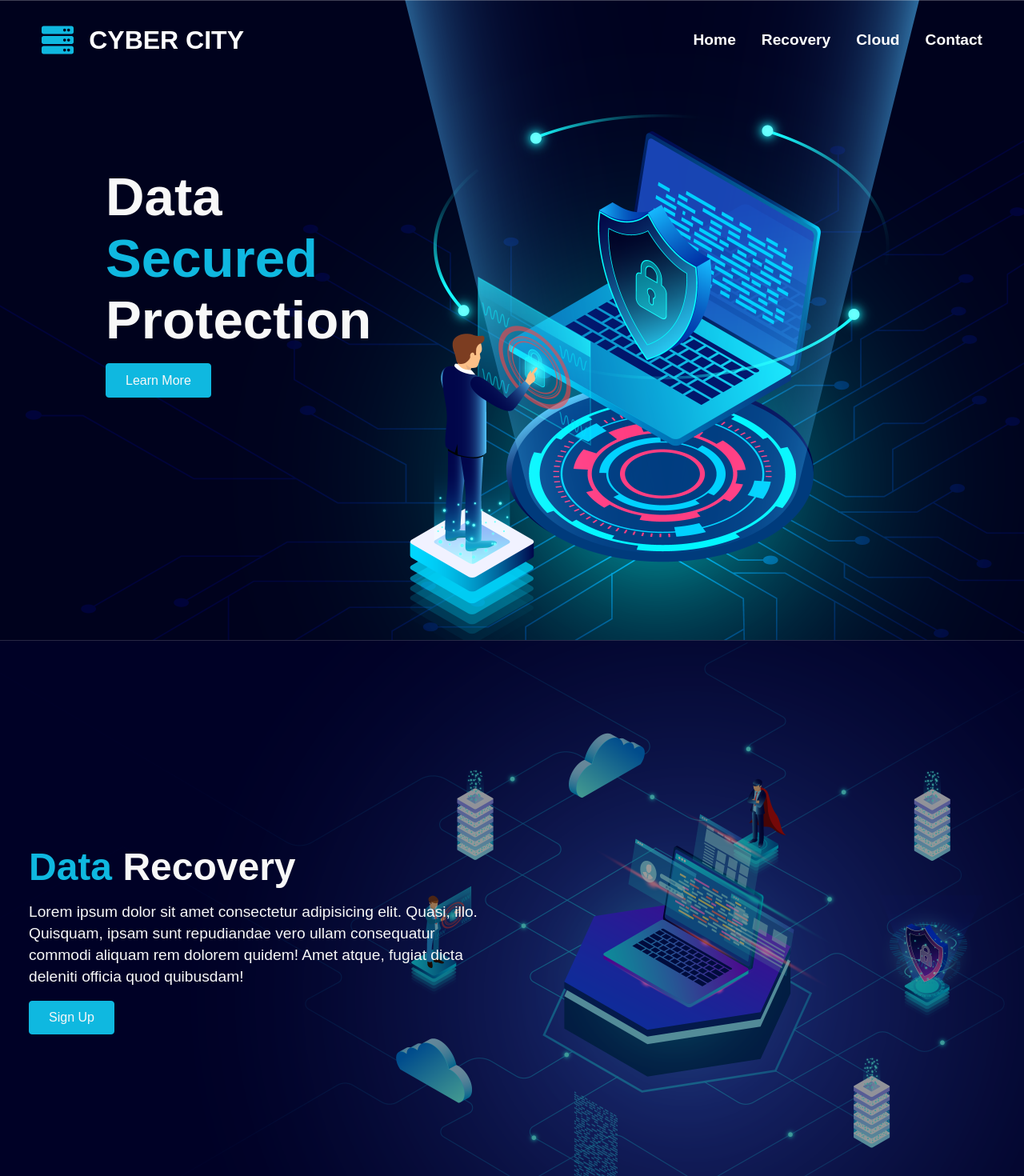
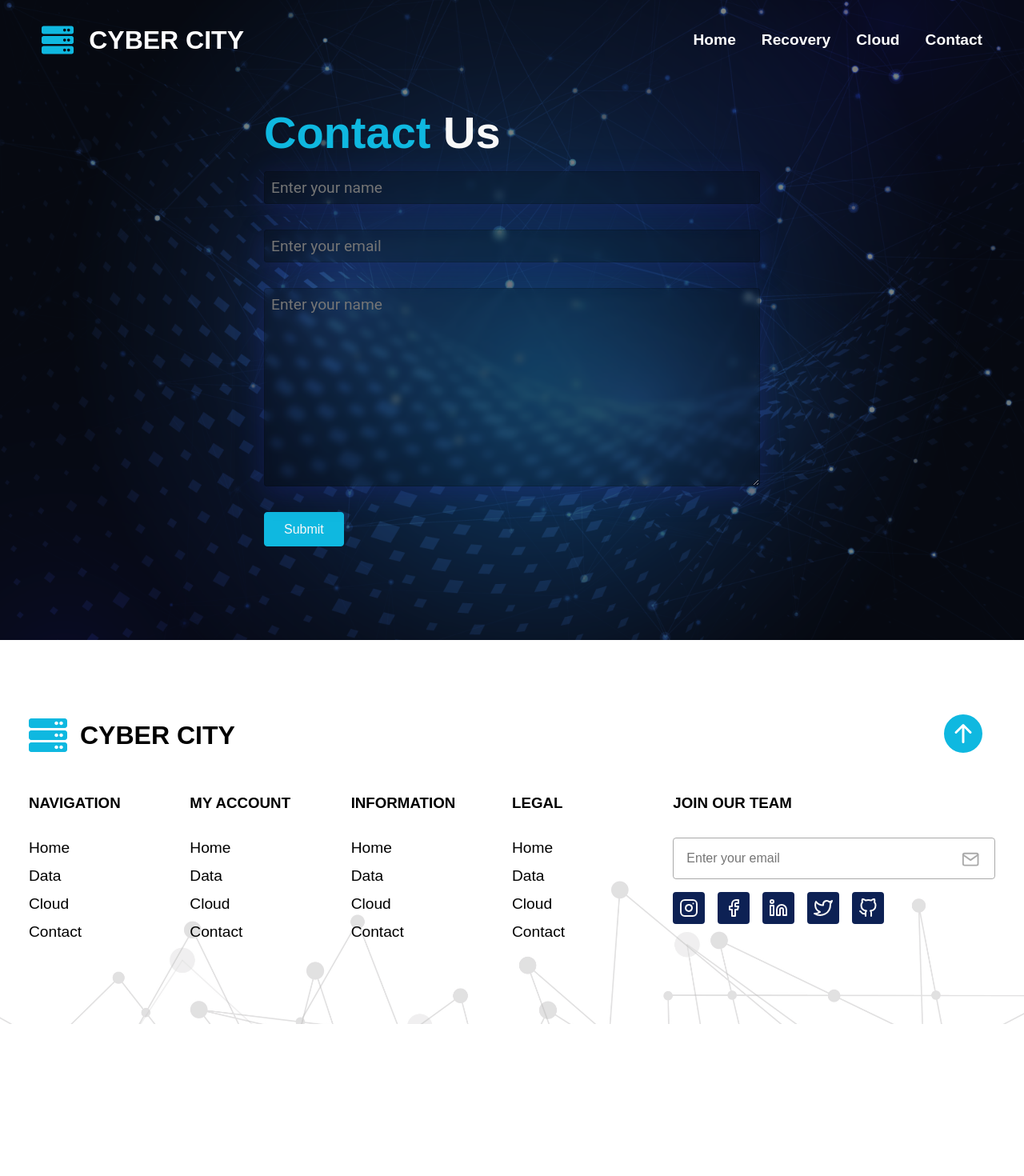
Before and after one commit to AhmedShaykh/Agency-Website, a React (Create React App) app: page /contact in a window 1280 px wide. Shown: the top 1470 px of the page at 80% size. After the commit the page ends 1280 px from the top, so only its background shows below. Built offline with nearby package versions, Linux system fonts and the light colour scheme; a web font is replaced by a local one.

Commit message:
Git Init

```diff
--- a/src/App.jsx
+++ b/src/App.jsx
@@ -1,7 +1,7 @@
 import React from "react";
 import Navbar from './Components/Navbar/Navbar.jsx';
 import Hero from './Components/Hero/Hero.jsx';
-import Data from './Components/Data/Data.jsx';
+// import Data from './Components/Data/Data.jsx';
 import Recovery from "./Components/Recovery/Recovery.jsx";
 import Cloud from './Components/Cloud/Cloud.jsx'
 import Contact from "./Components/Contact/Contact.jsx";
@@ -13,7 +13,7 @@ function App() {
       <Navbar />
       <Hero />
       <Recovery />
-      <Data />
+      {/* <Data /> */}
       <Cloud />
       <Contact />
       <Footer />
--- a/src/Components/Contact/ContactStyles.css
+++ b/src/Components/Contact/ContactStyles.css
@@ -21,6 +21,7 @@
     align-items: center;
     height: 100%;
     color: #f8f8f8;
+    padding-top: 2rem;
 }
 
 .contact form {
--- a/src/Components/Footer/Footer.jsx
+++ b/src/Components/Footer/Footer.jsx
@@ -36,7 +36,7 @@ const Footer = () => {
                         <p className='pointer'>Contact</p>
                     </div>
                     <div className="col">
-                        <h3>Information</h3>
+                        <h3 className='pointer'>Information</h3>
                         <p className='pointer'>Home</p>
                         <p className='pointer'>Data</p>
                         <p className='pointer'>Cloud</p>
--- a/src/Components/Footer/FooterStyles.css
+++ b/src/Components/Footer/FooterStyles.css
@@ -97,12 +97,17 @@ h2 {
 
 .footer form .social-icon {
     margin: 1rem 1rem 1rem 0;
-    padding: .6rem;
+    padding: .5rem;
     background-color: var(--primary-dark);
     border-radius: 4px;
     color: #f8f8f8;
-    font-size: 3rem;
+    font-size: 2.5rem;
     cursor: pointer;
+}
+
+.footer form .social-icon:hover {
+    transform: scale(1.5);
+    transition: 0.3s;
 }
 
 .footer .col-container .col .pointer {
--- a/src/Components/Navbar/Navbar.jsx
+++ b/src/Components/Navbar/Navbar.jsx
@@ -1,6 +1,6 @@
 import React, { useState } from 'react';
 import { FaServer, FaBars, FaTimes, } from 'react-icons/fa';
-// import { Link } from 'react-router-dom';
+import { Link } from 'react-router-dom';
 import './NavbarStyles.css';
 
 const Navbar = () => {
@@ -17,14 +17,10 @@ const Navbar = () => {
                 </div>
 
                 <ul className={nav ? 'nav-menu active' : 'nav-menu'}>
-                    {/* <li><Link to='/'>Home</Link></li>
-                    <li><Link to='/recovery'>Recovery</Link> </li>
-                    <li><Link to='/cloud'>Cloud</Link></li>
-                    <li><Link to='/contact'>Contact</Link></li> */}
-                    <li className='li'>Home</li>
-                    <li className='li'>Recovery</li>
-                    <li className='li'>Cloud</li>
-                    <li className='li'>Contact</li>
+                    <li className='li'><Link to='/'><a>Home</a></Link></li>
+                    <li className='li'><Link to='/recovery'><a>Recovery</a></Link> </li>
+                    <li className='li'><Link to='/cloud'><a>Cloud</a></Link></li>
+                    <li className='li'><Link to='/contact'><a>Contact</a></Link></li>
                 </ul>
 
                 <div className="hamburger" onClick={handleNav}>
--- a/src/Components/Navbar/NavbarStyles.css
+++ b/src/Components/Navbar/NavbarStyles.css
@@ -55,9 +55,18 @@
     cursor: pointer;
 }
 
+a:hover {
+    color: var(--primary-color);
+}
+
 .navbar .icon {
     font-size: 1.4rem;
     color: #fff;
+    cursor: pointer;
+}
+
+.navbar .icon:hover {
+    color: var(--primary-color);
 }
 
 @media screen and (max-width: 940px) {
--- a/src/index.js
+++ b/src/index.js
@@ -1,11 +1,22 @@
 import React from 'react';
-import ReactDOM from 'react-dom/client';
+import ReactDOM from 'react-dom';
 import './index.css';
-import App from './App.jsx';
+import App from './App';
 
-const root = ReactDOM.createRoot(document.getElementById('root'));
-root.render(
-  <React.StrictMode>
-    <App />
-  </React.StrictMode>
+import { BrowserRouter, Routes, Route } from 'react-router-dom'
+
+import RecoveryPage from './Routes/RecoveryPage';
+import CloudPage from './Routes/CloudPage';
+import ContactPage from './Routes/ContactPage';
+
+ReactDOM.render(
+  <BrowserRouter>
+    <Routes>
+      <Route path='/' element={<App />} />
+      <Route path='/recovery' element={<RecoveryPage />} />
+      <Route path='/cloud' element={<CloudPage />} />
+      <Route path='/contact' element={<ContactPage />} />
+    </Routes>
+  </BrowserRouter>,
+  document.getElementById('root')
 );
```
